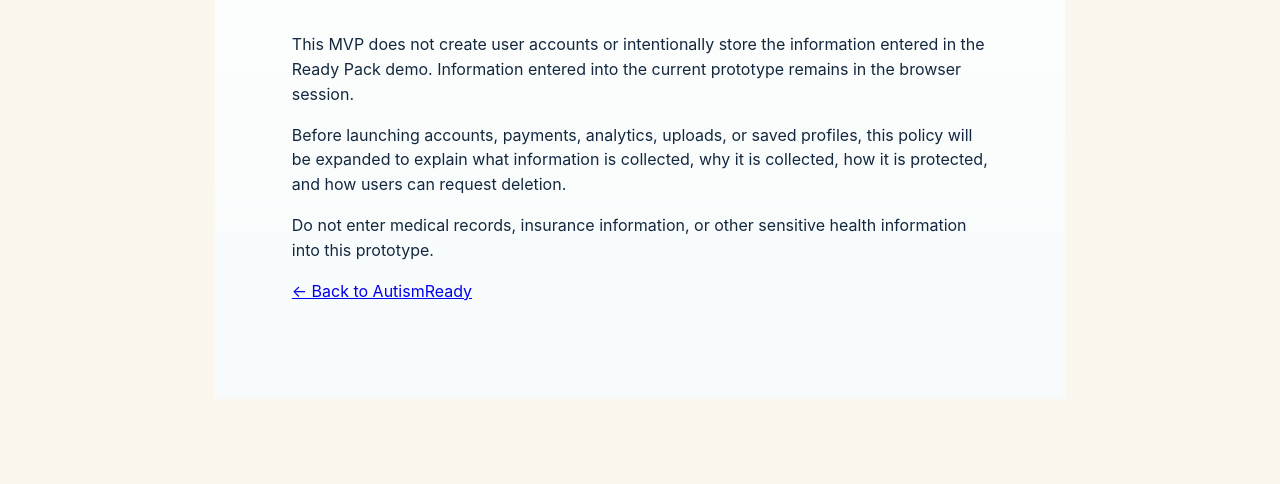
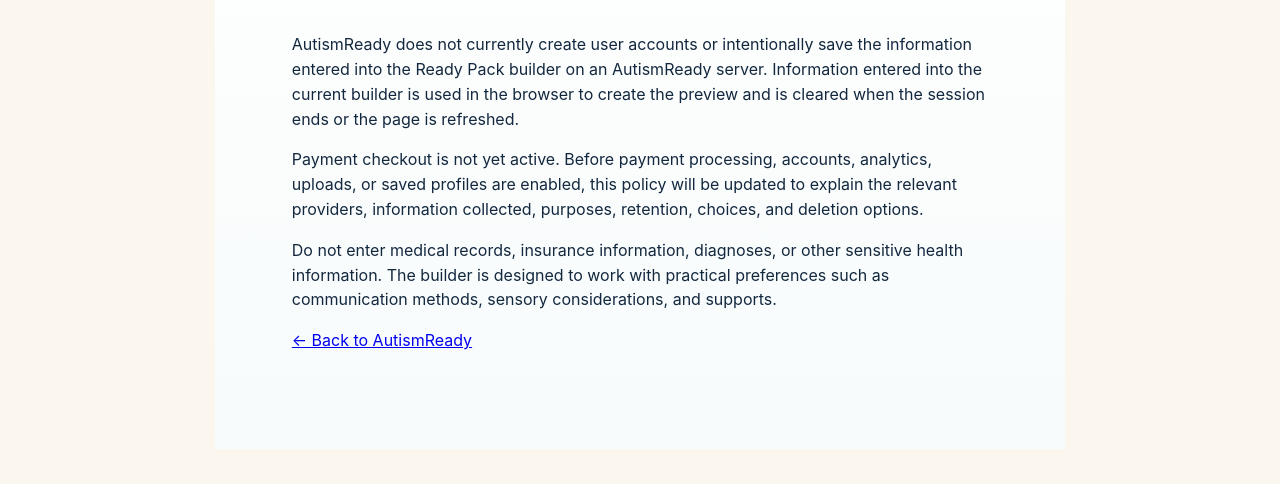
Before and after one commit to tedrickdh/autismready, a plain HTML site: page privacy.html in a window 1280 px wide. Shown: the part 252-736 px from the top of the page. Drawn offline with Linux system fonts and the light colour scheme.

Commit message:
Clarify current AutismReady privacy practices

```diff
--- a/privacy.html
+++ b/privacy.html
@@ -1 +1 @@
-<!doctype html><html lang="en"><head><meta charset="utf-8"><meta name="viewport" content="width=device-width,initial-scale=1"><title>Privacy | AutismReady</title><link rel="stylesheet" href="/css/styles.css"></head><body><header class="nav"><a class="brand" href="/">Autism<span>Ready</span></a></header><main class="builder" style="max-width:850px;margin:auto"><div class="section-head"><span>PRIVACY</span><h2>Privacy Policy</h2></div><p>This MVP does not create user accounts or intentionally store the information entered in the Ready Pack demo. Information entered into the current prototype remains in the browser session.</p><p>Before launching accounts, payments, analytics, uploads, or saved profiles, this policy will be expanded to explain what information is collected, why it is collected, how it is protected, and how users can request deletion.</p><p>Do not enter medical records, insurance information, or other sensitive health information into this prototype.</p><p><a href="/">← Back to AutismReady</a></p></main></body></html>
+<!doctype html><html lang="en"><head><meta charset="utf-8"><meta name="viewport" content="width=device-width,initial-scale=1"><title>Privacy | AutismReady</title><link rel="stylesheet" href="/css/styles.css?v=19"></head><body><header class="nav"><a class="brand" href="/">Autism<span>Ready</span></a></header><main class="builder" style="max-width:850px;margin:auto"><div class="section-head"><span>PRIVACY</span><h2>Privacy Policy</h2></div><p>AutismReady does not currently create user accounts or intentionally save the information entered into the Ready Pack builder on an AutismReady server. Information entered into the current builder is used in the browser to create the preview and is cleared when the session ends or the page is refreshed.</p><p>Payment checkout is not yet active. Before payment processing, accounts, analytics, uploads, or saved profiles are enabled, this policy will be updated to explain the relevant providers, information collected, purposes, retention, choices, and deletion options.</p><p>Do not enter medical records, insurance information, diagnoses, or other sensitive health information. The builder is designed to work with practical preferences such as communication methods, sensory considerations, and supports.</p><p><a href="/">← Back to AutismReady</a></p></main></body></html>
```
